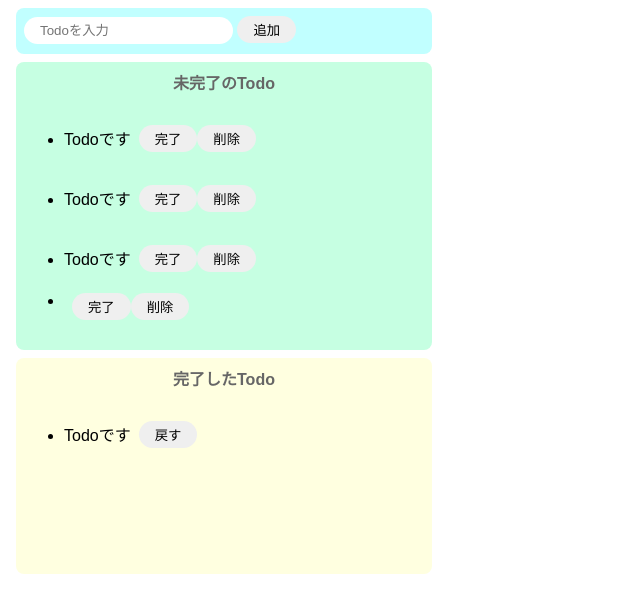
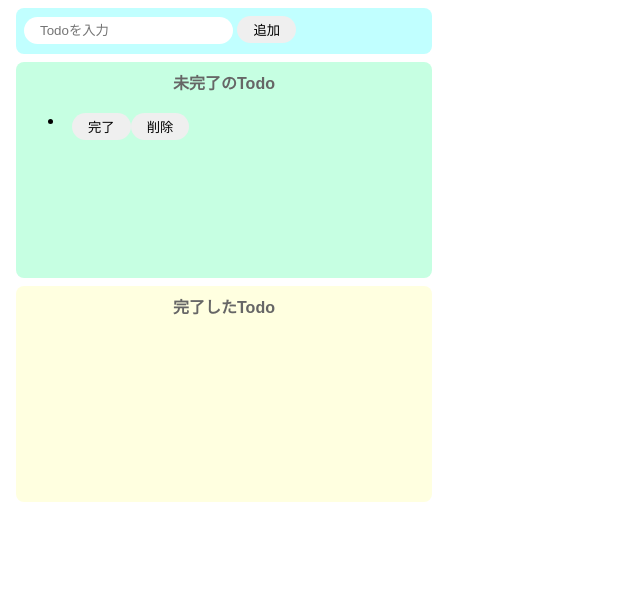
Before and after one commit to nyaafree/vanilla-todo-app, a website built with Parcel: page index.html in a window 1280 px wide. Both pictures are taken after a click on the button "追加". Shown: the whole page, without its empty margins (0-640 px from the left). Built offline with nearby package versions, Linux system fonts and the light colour scheme.

Commit message:
feat: 最終調整

```diff
--- a/index.html
+++ b/index.html
@@ -12,40 +12,11 @@
     </div>
     <div class="incomplete-area">
       <p class="title">未完了のTodo</p>
-      <ul id="incomplete-list">
-        <li>
-          <div class="list-row">
-            <p>Todoです</p>
-            <button>完了</button>
-            <button>削除</button>
-          </div>
-        </li>
-        <li>
-          <div class="list-row">
-            <p>Todoです</p>
-            <button>完了</button>
-            <button>削除</button>
-          </div>
-        </li>
-        <li>
-          <div class="list-row">
-            <p>Todoです</p>
-            <button>完了</button>
-            <button>削除</button>
-          </div>
-        </li>
-      </ul>
+      <ul id="incomplete-list"></ul>
     </div>
     <div class="complete-area">
       <p class="title">完了したTodo</p>
-      <ul id="complete-list">
-        <li>
-          <div class="list-row">
-            <p>Todoです</p>
-            <button>戻す</button>
-          </div>
-        </li>
-      </ul>
+      <ul id="complete-list"></ul>
     </div>
     <script src="src/index.js"></script>
   </body>
--- a/src/index.js
+++ b/src/index.js
@@ -6,6 +6,15 @@ const onClickAdd = () => {
   console.log(inputText);
   document.getElementById("add-text").value = "";
 
+  createIncompleteList(inputText);
+};
+
+const deleteFromIncompleteList = (target) => {
+  document.getElementById("incomplete-list").removeChild(target);
+};
+
+// 未完了リストに要素を追加する関数
+const createIncompleteList = (text) => {
   // liタグ生成
   const todoLi = document.createElement("li");
 
@@ -16,7 +25,7 @@ const onClickAdd = () => {
 
   // pタグ生成
   const todoParagraph = document.createElement("p");
-  todoParagraph.innerText = inputText;
+  todoParagraph.innerText = text;
   console.log(todoParagraph);
 
   // 完了ボタン生成
@@ -42,7 +51,18 @@ const onClickAdd = () => {
     todoParagraph.innerText = todoText;
 
     const backButton = document.createElement("button");
-    backButton.innerText = "戻る";
+    backButton.innerText = "戻す";
+    backButton.addEventListener("click", () => {
+      // 押された戻すの親要素を完了リストから削除する
+      const deleteTarget = backButton.closest("li");
+      const todoDiv = deleteTarget.firstChild;
+      document.getElementById("complete-list").removeChild(deleteTarget);
+
+      const todoText = todoDiv.firstChild.innerText;
+      console.log(todoText);
+
+      createIncompleteList(todoText);
+    });
 
     // divの小要素に pタグとbuttonタグを追加
     todoDiv.appendChild(todoParagraph);
@@ -74,10 +94,6 @@ const onClickAdd = () => {
   console.log(todoLi);
 };
 
-const deleteFromIncompleteList = (target) => {
-  document.getElementById("incomplete-list").removeChild(target);
-};
-
 document
   .getElementById("add-button")
   .addEventListener("click", () => onClickAdd());
```
